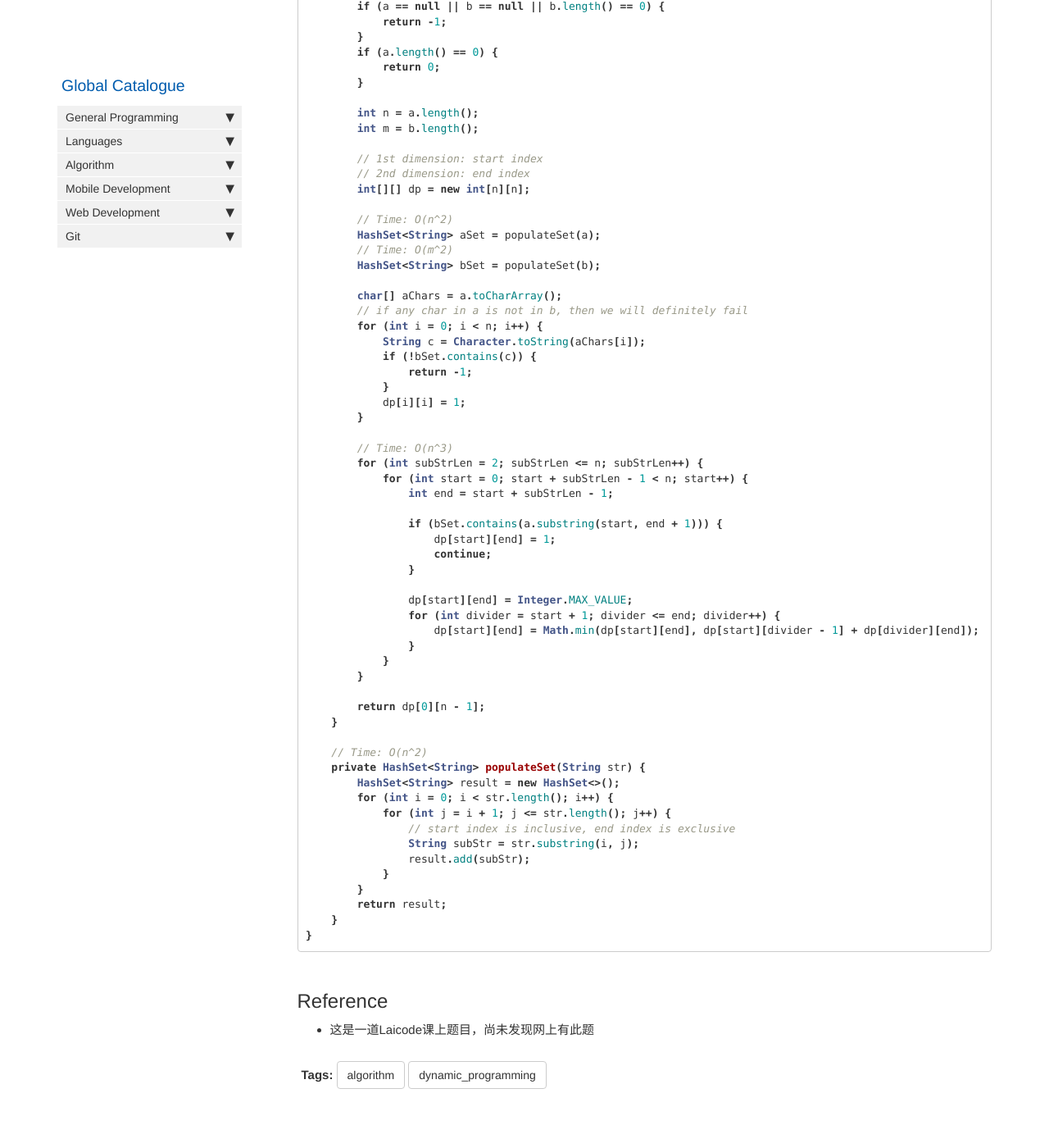
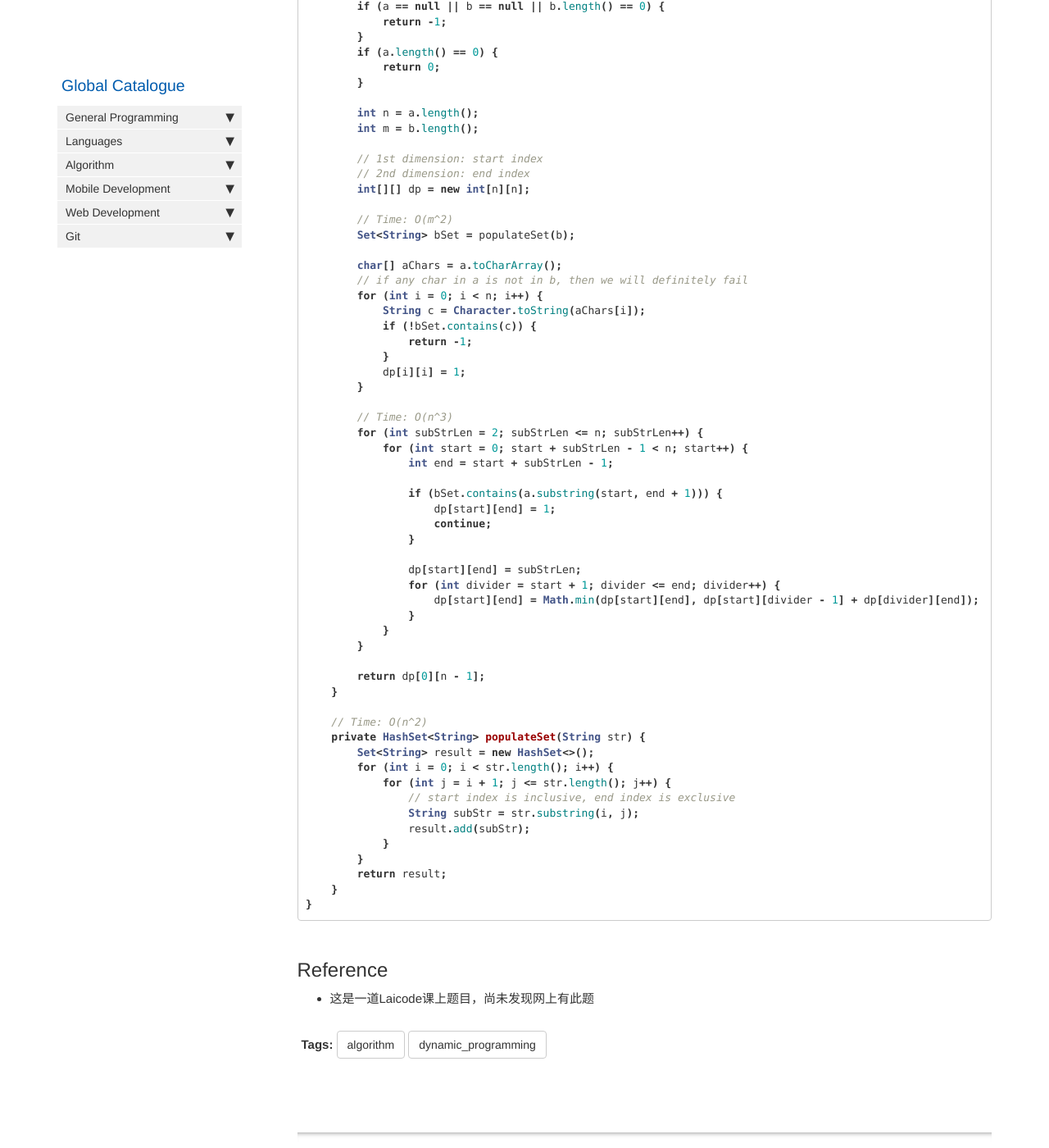
Before and after one commit to HungryOrc/hungryorc.github.io, a Jekyll site: the page built from pages/algorithm/algorithm_cut_string_to_assemble_another_string.md, in a window 1280 px wide and 1400 px high, scrolled down 1475 px. Shown: the whole window at 82% size. Built offline with Jekyll 4.4.1, drawn with Linux system fonts in a browser that asks for light colours; nearby versions of some CDN libraries; comment, search, counter and statistics services are not loaded.

Commit message:
Update algorithm_cut_string_to_assemble_another_string.md

```diff
--- a/pages/algorithm/algorithm_cut_string_to_assemble_another_string.md
+++ b/pages/algorithm/algorithm_cut_string_to_assemble_another_string.md
@@ -72,10 +72,8 @@ class Solution {
         // 2nd dimension: end index
         int[][] dp = new int[n][n];
 
-        // Time: O(n^2)
-        HashSet<String> aSet = populateSet(a);
         // Time: O(m^2)
-        HashSet<String> bSet = populateSet(b);
+        Set<String> bSet = populateSet(b);
 
         char[] aChars = a.toCharArray();
         // if any char in a is not in b, then we will definitely fail
@@ -97,7 +95,7 @@ class Solution {
                     continue;
                 }
 
-                dp[start][end] = Integer.MAX_VALUE;
+                dp[start][end] = subStrLen;
                 for (int divider = start + 1; divider <= end; divider++) {
                     dp[start][end] = Math.min(dp[start][end], dp[start][divider - 1] + dp[divider][end]);
                 }
@@ -109,7 +107,7 @@ class Solution {
 
     // Time: O(n^2)
     private HashSet<String> populateSet(String str) {
-        HashSet<String> result = new HashSet<>();
+        Set<String> result = new HashSet<>();
         for (int i = 0; i < str.length(); i++) {
             for (int j = i + 1; j <= str.length(); j++) {
                 // start index is inclusive, end index is exclusive
```
